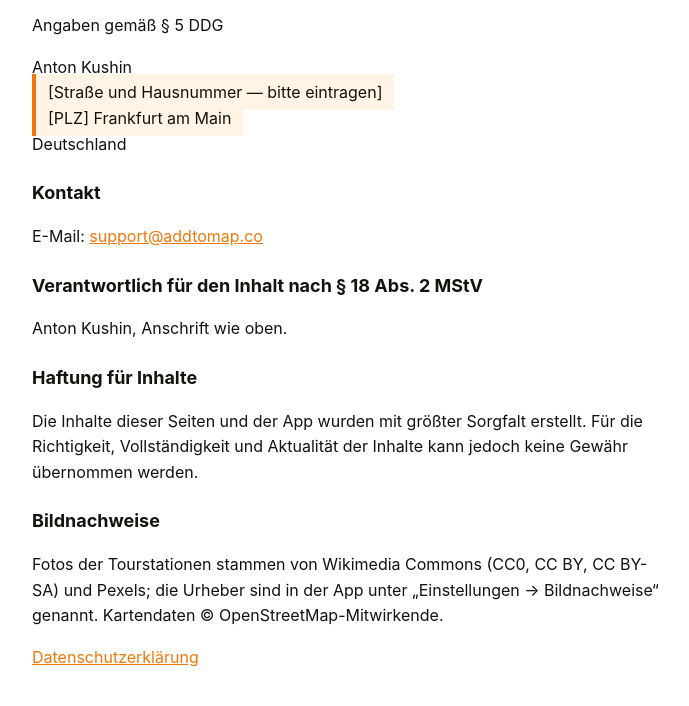
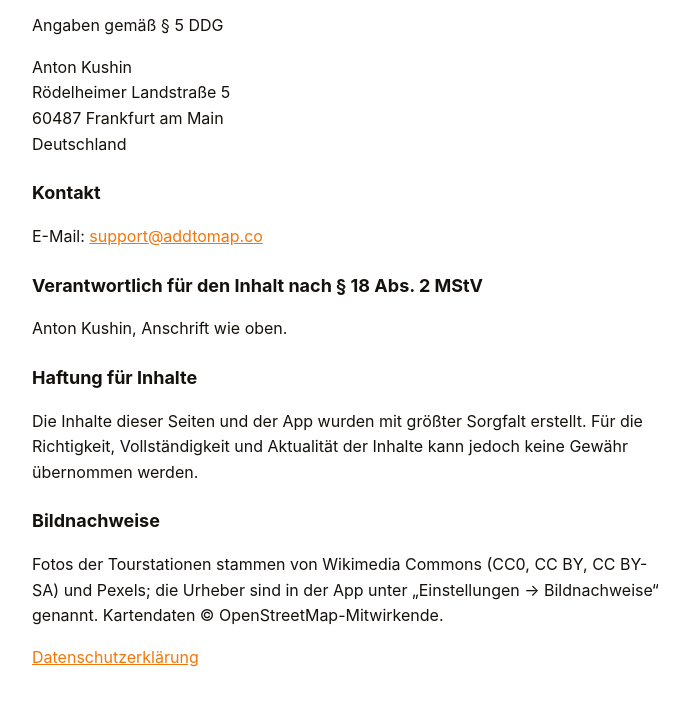
Before and after one commit to addtomap/addtomap-site, a plain HTML site: page impressum.html in a window 1280 px wide. Shown: the part 140-846 px from the top of the page, without its empty margins (288-977 px from the left). Drawn offline with Linux system fonts and the light colour scheme.

Commit message:
Impressum: postal address

```diff
--- a/impressum.html
+++ b/impressum.html
@@ -8,7 +8,6 @@
 <style>
   body{font-family:ui-rounded,-apple-system,"SF Pro Rounded",system-ui,sans-serif;color:#15110d;max-width:640px;margin:0 auto;padding:32px 20px;line-height:1.6}
   h1{font-size:28px;margin-bottom:16px} h2{font-size:18px;margin:22px 0 6px} a{color:#F2770A}
-  .todo{background:#fff4e5;border-left:4px solid #F2770A;padding:8px 12px;margin:12px 0}
 </style>
 </head>
 <body>
@@ -16,8 +15,8 @@
 <h1>Impressum</h1>
 <p>Angaben gemäß § 5 DDG</p>
 <p>Anton Kushin<br>
-<span class="todo">[Straße und Hausnummer — bitte eintragen]</span><br>
-<span class="todo">[PLZ] Frankfurt am Main</span><br>
+Rödelheimer Landstraße 5<br>
+60487 Frankfurt am Main<br>
 Deutschland</p>
 <h2>Kontakt</h2>
 <p>E-Mail: <a href="mailto:support@addtomap.co">support@addtomap.co</a></p>
--- a/version.txt
+++ b/version.txt
@@ -1 +1 @@
-20261012220937
+20261012231239
```
Also changed, not shown: index.html (+1 -1 lines).
